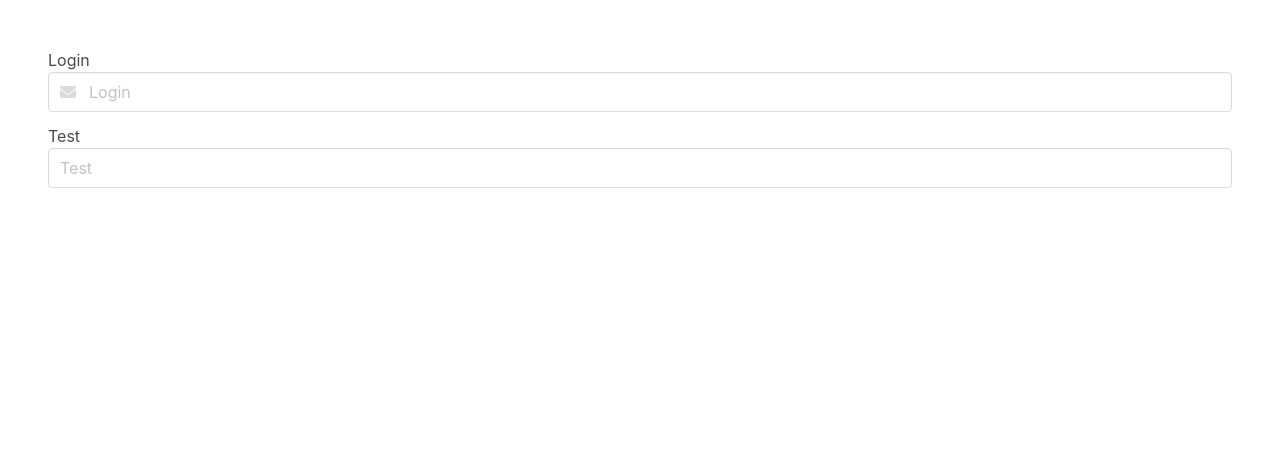
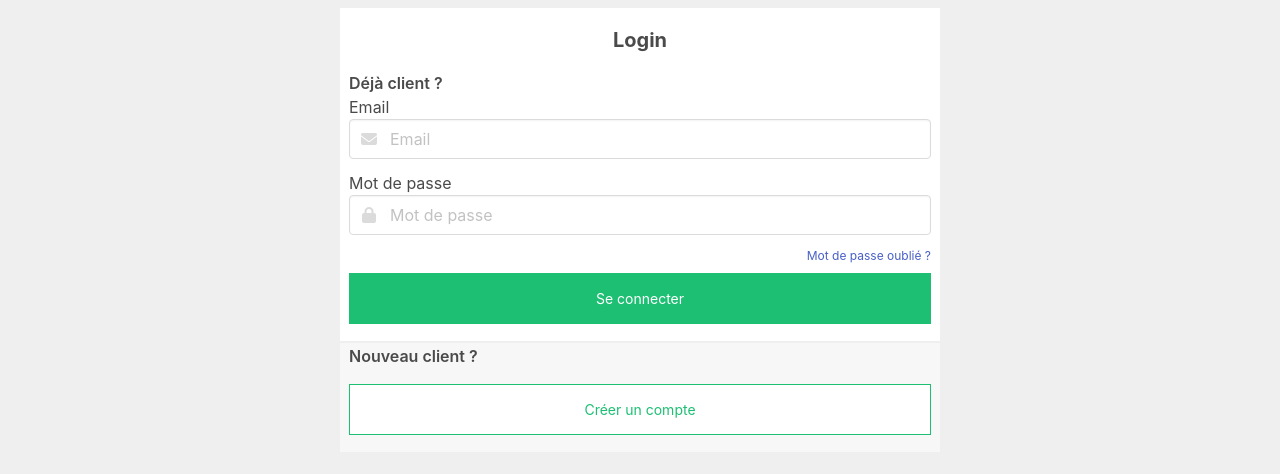
Before and after one commit to FlorentGirard/React_component, a React app: page / in a window 1280 px wide. Built offline with nearby package versions, Linux system fonts and the light colour scheme.

Commit message:
style(login): css login

```diff
--- a/src/components/App/App.scss
+++ b/src/components/App/App.scss
@@ -1,5 +1,6 @@
 @import "../../styles/vars";
 
-.app {
-  margin: $gutter * 3;
+html {
+  //Hide scoll with bulma
+  overflow-y: auto !important;
 }
--- a/src/components/Field/index.js
+++ b/src/components/Field/index.js
@@ -9,7 +9,7 @@ const Field = ({ type, placeholder, name, icon, isLeft}) => {
 
     return (
       <div className="field">
-        <label className="field__label"> {placeholder}</label>
+         <label className="field__label"> {placeholder}</label>
         <div className={className}>
           <input
             placeholder={placeholder}
--- a/src/styles/_vars.scss
+++ b/src/styles/_vars.scss
@@ -1,4 +1,5 @@
 $font: sans-serif;
 $color-main: blue;
+$color-button: #1dbf73;
 $light-color: #ffff;
 $gutter: 1rem;
--- a/src/views/Login/index.js
+++ b/src/views/Login/index.js
@@ -1,11 +1,43 @@
+import { Link } from "react-router-dom";
+
 import Field from "../../components/Field";
 
 import "./styles.scss";
 
 const Login = () => (
   <div className="login">
-    <Field placeholder="Login" name="login" icon="fas fa-envelope" />
-    <Field placeholder="Test" name="login" />
+    <div className="login__container">
+      <h1 className="login__title">Login </h1>
+      <h2 className="login__subtitle">Déjà client ? </h2>
+      <form>
+        <Field
+          placeholder="Email"
+          name="email"
+          type="email"
+          icon="fas fa-envelope"
+        />
+        <Field
+          placeholder="Mot de passe"
+          name="passworld"
+          type="passworld"
+          icon="fas fa-lock"
+        />
+
+        <Link to="#" className="login__forgotPassworld">
+          {" "}
+          Mot de passe oublié ?{" "}
+        </Link>
+        <button className="login__button login__button--login">
+          Se connecter
+        </button>
+      </form>
+    </div>
+    <div className=" login__container login__registerContainer">
+      <h2 className="login__subtitle">Nouveau client ? </h2>
+      <button className="login__button login__button--register ">
+        Créer un compte
+      </button>
+    </div>
   </div>
 );
 
--- a/src/views/Login/styles.scss
+++ b/src/views/Login/styles.scss
@@ -0,0 +1,60 @@
+@import "../../styles/vars";
+
+.login {
+  background-color: #efefef;
+  height: 100vh;
+  width: 100vw;
+  padding: $gutter / 2;
+
+  &__container {
+    max-width: 600px;
+    background-color: $light-color;
+    border: 1px solid $light-color;
+    margin: 0 auto;
+    padding: 0 $gutter/2;
+  }
+
+  &__title {
+    text-align: center;
+    padding: $gutter 0;
+    font-size: 20px;
+    font-weight: 700;
+  }
+
+  &__subtitle {
+    font-weight: 600;
+  }
+
+  &__forgotPassworld {
+    font-size: 12px;
+    display: block;
+    text-align: right;
+    padding-bottom: $gutter / 2;
+  }
+  // Register
+
+  &__button {
+    width: 100%;
+    padding: $gutter;
+    margin-bottom: $gutter;
+    font-size: 14px;
+
+    &--login {
+      color: $light-color;
+      background-color: $color-button;
+      border: 1px solid $color-button;
+    }
+    &--register {
+      color: $color-button;
+      background-color: $light-color;
+      border: 1px solid $color-button;
+      margin-top: $gutter;
+    }
+  }
+
+  &__registerContainer {
+    margin-top: 0.1rem;
+    background-color: #f7f7f7;
+    border: 1px solid #f7f7f7;
+  }
+}
```
